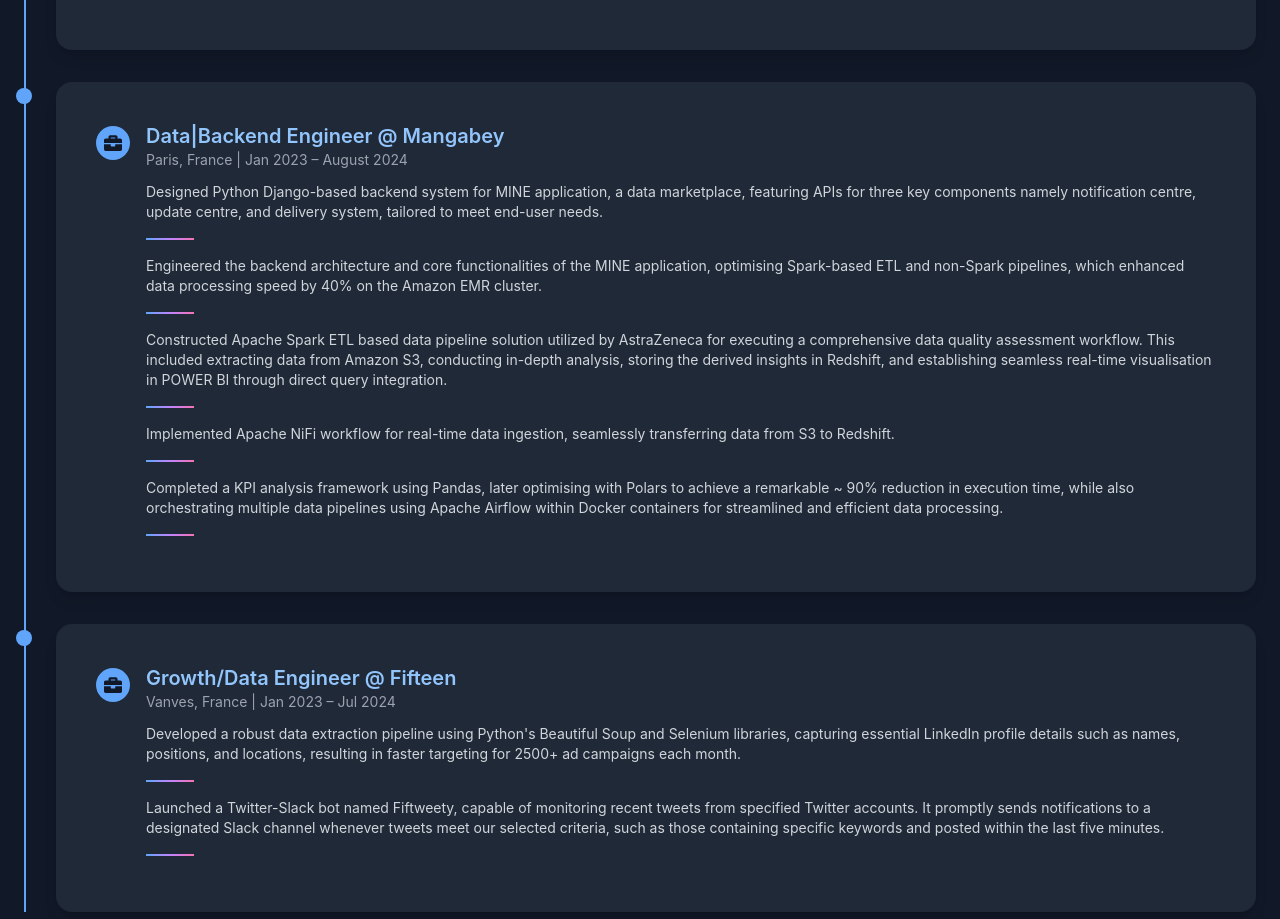
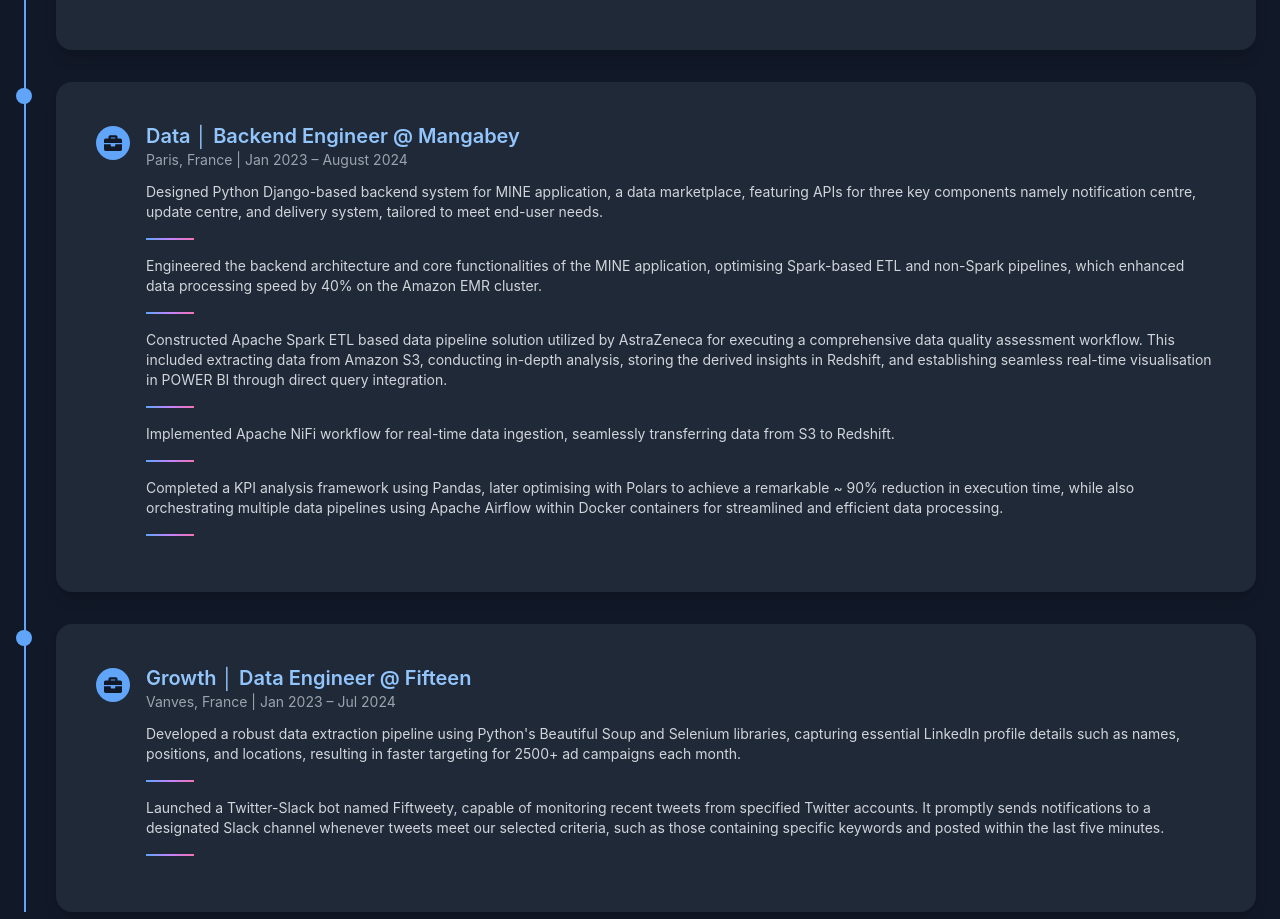
Before and after one commit to Haabiy/DEng-Portfolio, a React (Create React App) app: page / in a window 1280 px wide. Shown: the part 1920-2839 px from the top of the page. Built offline with nearby package versions, Linux system fonts and the light colour scheme.

Commit message:
feat: vertical bar added

```diff
--- a/src/components/About.jsx
+++ b/src/components/About.jsx
@@ -124,7 +124,7 @@ const About = () => {
                     ]
                 },
                 {
-                  title: "Data|Backend Engineer @ Mangabey",
+                  title: "Data │ Backend Engineer @ Mangabey",
                   location: "Paris, France",
                   date: "Jan 2023 – August 2024",
                   description:
@@ -137,7 +137,7 @@ const About = () => {
                     ]
                 },
                 {
-                  title: "Growth/Data Engineer @ Fifteen",
+                  title: "Growth │ Data Engineer @ Fifteen",
                   location: "Vanves, France",
                   date: "Jan 2023 – Jul 2024",
                   description:
```
